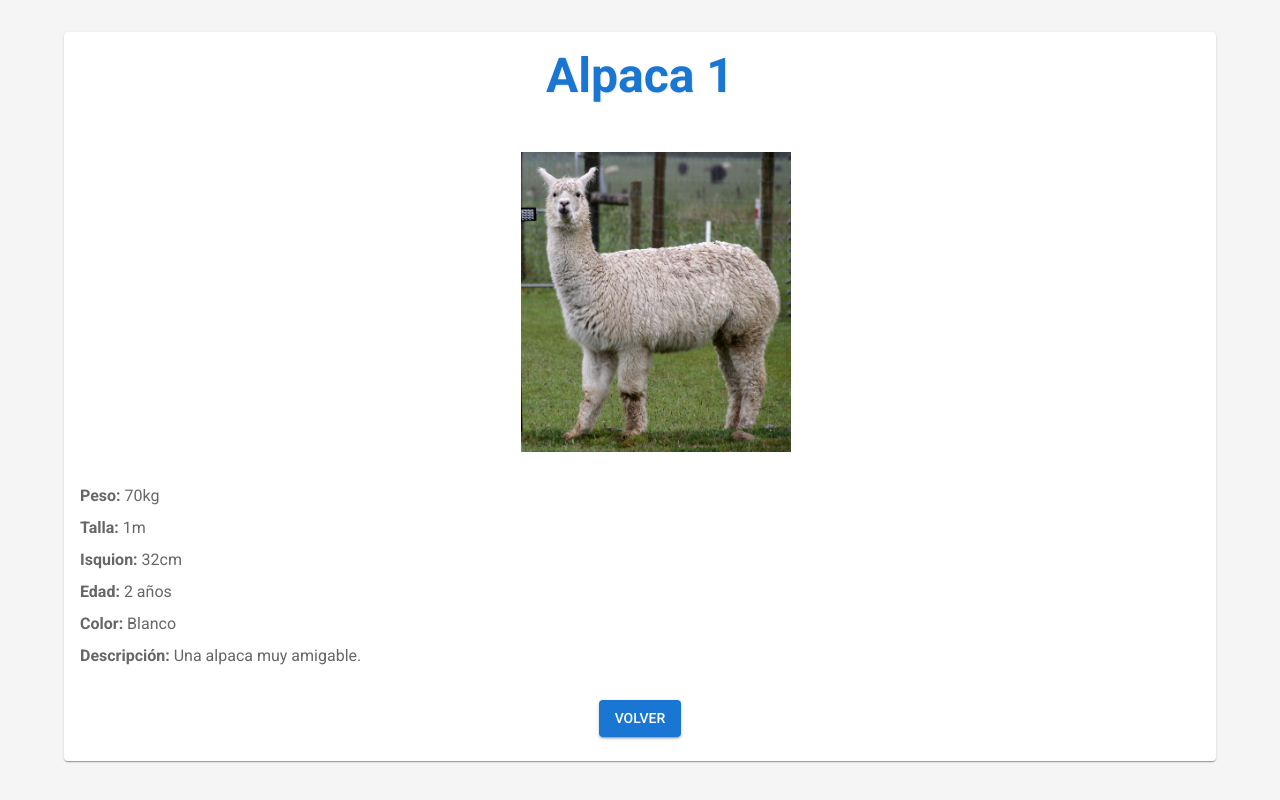
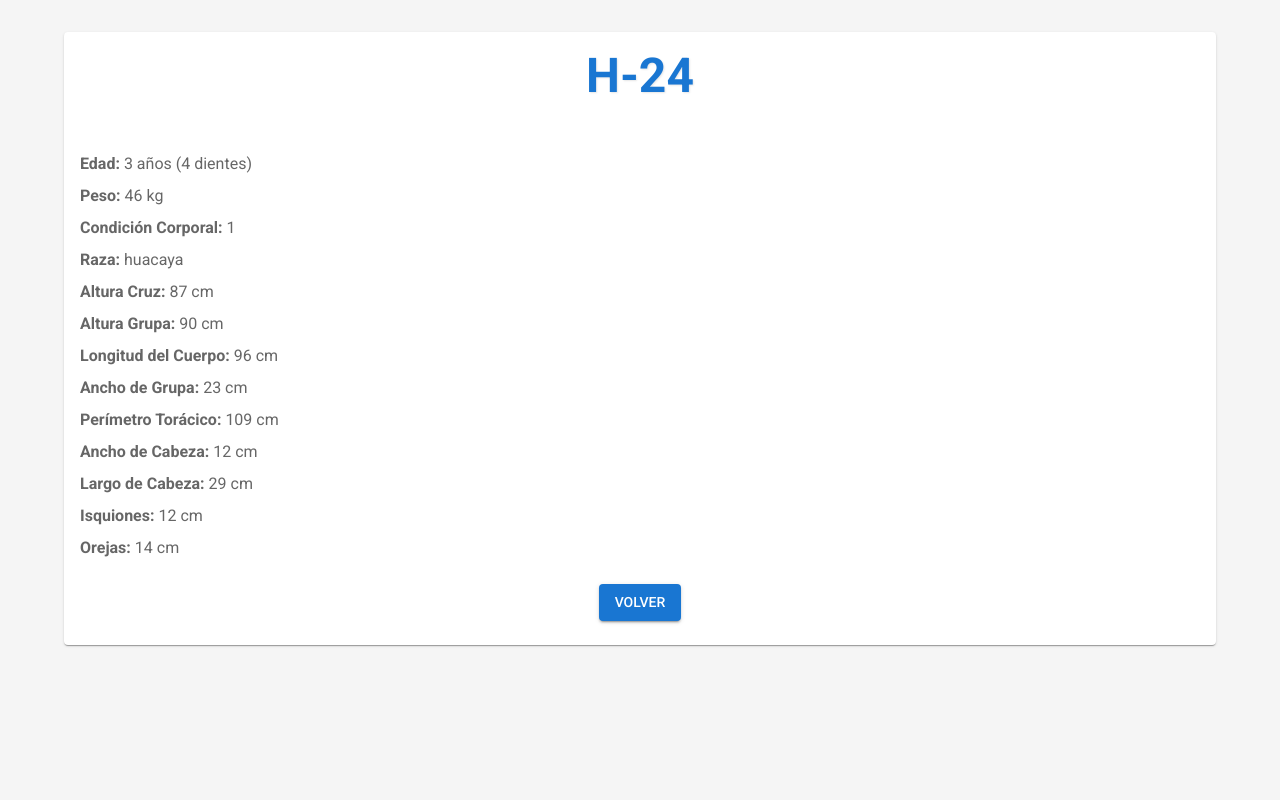
Before and after one commit to slinareslie/alpacas, a React (Create React App) app: page /alpacas/1 in a window 1280 px wide. Built offline with nearby package versions, Linux system fonts and the light colour scheme.

Commit message:
version revisada Milene 1

```diff
--- a/src/components/AlpacaCard.js
+++ b/src/components/AlpacaCard.js
@@ -1,51 +1,22 @@
-import React, { useState, useEffect } from "react";
+import React from "react";
 import { Link } from "react-router-dom";
-import {
-  Card,
-  CardContent,
-  Typography,
-  Button,
-  CardMedia,
-} from "@mui/material";
+import { Card, CardContent, Typography, Button } from "@mui/material";
 
 const AlpacaCard = ({ alpaca }) => {
-  const [imagePath, setImagePath] = useState(null);
-
-  useEffect(() => {
-    import(`../assets/${alpaca.image}`)
-      .then((image) => {
-        setImagePath(image.default);
-      })
-      .catch((error) => {
-        console.error(
-          `Error cargando la imagen desde la ruta: ../assets/${alpaca.image} - ${error.message}`
-        );
-      });
-  }, [alpaca.image]);
-
   return (
     <Card sx={{ maxWidth: 345, margin: 2 }}>
-      {imagePath && (
-        <CardMedia
-          component="img"
-          height="140"
-          image={imagePath}
-          alt={alpaca.name}
-          sx={{ objectFit: "contain" }}
-        />
-      )}
       <CardContent>
         <Typography variant="h5" component="div">
-          {alpaca.name}
+          {alpaca.nro_arete}
         </Typography>
         <Typography variant="body2" color="text.secondary">
-          Peso: {alpaca.weight}
+          Edad: {alpaca.edad}
         </Typography>
         <Typography variant="body2" color="text.secondary">
-          Talla: {alpaca.height}
+          Peso: {alpaca.peso}
         </Typography>
         <Typography variant="body2" color="text.secondary">
-          Isquion: {alpaca.isquion}
+          Condición Corporal: {alpaca.condicion_corporal}
         </Typography>
         <Button
           variant="contained"
--- a/src/pages/AlpacaDetailPage.js
+++ b/src/pages/AlpacaDetailPage.js
@@ -6,7 +6,6 @@ import {
   Typography,
   Card,
   CardContent,
-  CardMedia,
   Button,
   Box,
 } from "@mui/material";
@@ -14,25 +13,10 @@ import {
 const AlpacaDetailPage = () => {
   const { id } = useParams();
   const [alpaca, setAlpaca] = useState(null);
-  const [imagePath, setImagePath] = useState(null);
 
   useEffect(() => {
     getAlpacaById(id).then((data) => setAlpaca(data));
   }, [id]);
-
-  useEffect(() => {
-    if (alpaca) {
-      import(`../assets/${alpaca.image}`)
-        .then((image) => {
-          setImagePath(image.default);
-        })
-        .catch((error) => {
-          console.error(
-            `Error cargando la imagen desde la ruta: ../assets/${alpaca.image} - ${error.message}`
-          );
-        });
-    }
-  }, [alpaca]);
 
   if (!alpaca) {
     return <div>Cargando...</div>;
@@ -52,60 +36,100 @@ const AlpacaDetailPage = () => {
               textShadow: "1px 1px 2px rgba(0, 0, 0, 0.1)",
             }}
           >
-            {alpaca.name}
+            {alpaca.nro_arete}
           </Typography>
         </Box>
-        {imagePath && (
-          <CardMedia
-            component="img"
-            height="300"
-            image={imagePath}
-            alt={alpaca.name}
-            sx={{ objectFit: "contain", margin: "auto", padding: 2 }}
-          />
-        )}
         <CardContent>
           <Typography
             variant="body1"
             color="text.secondary"
             sx={{ marginBottom: 1 }}
           >
-            <strong>Peso:</strong> {alpaca.weight}
+            <strong>Edad:</strong> {alpaca.edad}
           </Typography>
           <Typography
             variant="body1"
             color="text.secondary"
             sx={{ marginBottom: 1 }}
           >
-            <strong>Talla:</strong> {alpaca.height}
+            <strong>Peso:</strong> {alpaca.peso}
           </Typography>
           <Typography
             variant="body1"
             color="text.secondary"
             sx={{ marginBottom: 1 }}
           >
-            <strong>Isquion:</strong> {alpaca.isquion}
+            <strong>Condición Corporal:</strong> {alpaca.condicion_corporal}
           </Typography>
           <Typography
             variant="body1"
             color="text.secondary"
             sx={{ marginBottom: 1 }}
           >
-            <strong>Edad:</strong> {alpaca.age}
+            <strong>Raza:</strong> {alpaca.raza}
           </Typography>
           <Typography
             variant="body1"
             color="text.secondary"
             sx={{ marginBottom: 1 }}
           >
-            <strong>Color:</strong> {alpaca.color}
+            <strong>Altura Cruz:</strong> {alpaca.altura_cruz}
           </Typography>
           <Typography
             variant="body1"
             color="text.secondary"
-            sx={{ marginBottom: 2 }}
+            sx={{ marginBottom: 1 }}
           >
-            <strong>Descripción:</strong> {alpaca.description}
+            <strong>Altura Grupa:</strong> {alpaca.altura_grupa}
+          </Typography>
+          <Typography
+            variant="body1"
+            color="text.secondary"
+            sx={{ marginBottom: 1 }}
+          >
+            <strong>Longitud del Cuerpo:</strong> {alpaca.long_cuerpo}
+          </Typography>
+          <Typography
+            variant="body1"
+            color="text.secondary"
+            sx={{ marginBottom: 1 }}
+          >
+            <strong>Ancho de Grupa:</strong> {alpaca.ancho_grupa}
+          </Typography>
+          <Typography
+            variant="body1"
+            color="text.secondary"
+            sx={{ marginBottom: 1 }}
+          >
+            <strong>Perímetro Torácico:</strong> {alpaca.perimetro_toracico}
+          </Typography>
+          <Typography
+            variant="body1"
+            color="text.secondary"
+            sx={{ marginBottom: 1 }}
+          >
+            <strong>Ancho de Cabeza:</strong> {alpaca.ancho_cabeza}
+          </Typography>
+          <Typography
+            variant="body1"
+            color="text.secondary"
+            sx={{ marginBottom: 1 }}
+          >
+            <strong>Largo de Cabeza:</strong> {alpaca.largo_cabeza}
+          </Typography>
+          <Typography
+            variant="body1"
+            color="text.secondary"
+            sx={{ marginBottom: 1 }}
+          >
+            <strong>Isquiones:</strong> {alpaca.isquiones}
+          </Typography>
+          <Typography
+            variant="body1"
+            color="text.secondary"
+            sx={{ marginBottom: 1 }}
+          >
+            <strong>Orejas:</strong> {alpaca.orejas}
           </Typography>
           <Box sx={{ textAlign: "center" }}>
             <Button
--- a/src/pages/HomePage.js
+++ b/src/pages/HomePage.js
@@ -14,7 +14,7 @@ const HomePage = () => {
   const [alpacas, setAlpacas] = useState([]);
   const [filteredAlpacas, setFilteredAlpacas] = useState([]);
   const [searchTerm, setSearchTerm] = useState("");
-  const [searchField, setSearchField] = useState("name");
+  const [searchField, setSearchField] = useState("nro_arete");
 
   useEffect(() => {
     getAlpacas().then((data) => {
@@ -25,19 +25,9 @@ const HomePage = () => {
 
   useEffect(() => {
     const filtered = alpacas.filter((alpaca) => {
-      if (
-        searchField === "weight" ||
-        searchField === "height" ||
-        searchField === "isquion"
-      ) {
-        return alpaca[searchField]
-          .toLowerCase()
-          .includes(searchTerm.toLowerCase());
-      } else {
-        return alpaca[searchField]
-          .toLowerCase()
-          .includes(searchTerm.toLowerCase());
-      }
+      return alpaca[searchField]
+        .toLowerCase()
+        .includes(searchTerm.toLowerCase());
     });
     setFilteredAlpacas(filtered);
   }, [searchTerm, searchField, alpacas]);
@@ -81,10 +71,10 @@ const HomePage = () => {
           onChange={(e) => setSearchField(e.target.value)}
           sx={{ width: "25%" }}
         >
-          <MenuItem value="name">Nombre</MenuItem>
-          <MenuItem value="weight">Peso</MenuItem>
-          <MenuItem value="height">Talla</MenuItem>
-          <MenuItem value="isquion">Isquion</MenuItem>
+          <MenuItem value="nro_arete">Nro Arete</MenuItem>
+          <MenuItem value="edad">Edad</MenuItem>
+          <MenuItem value="peso">Peso</MenuItem>
+          <MenuItem value="condicion_corporal">Condición Corporal</MenuItem>
         </TextField>
       </Box>
       <Grid container spacing={4}>
--- a/src/services/api.js
+++ b/src/services/api.js
@@ -2,38 +2,72 @@ export const getAlpacas = async () => {
   return [
     {
       id: 1,
-      name: "Alpaca 1",
-      weight: "70kg",
-      height: "1m",
-      isquion: "32cm",
-      age: "2 años",
-      color: "Blanco",
-      description: "Una alpaca muy amigable.",
-      image: "alpaca1.jpg",
+      nro_arete: "H-24",
+      edad: "3 años (4 dientes)",
+      peso: "46 kg",
+      condicion_corporal: "1",
+      raza: "huacaya",
+      altura_cruz: "87 cm",
+      altura_grupa: "90 cm",
+      long_cuerpo: "96 cm",
+      ancho_grupa: "23 cm",
+      perimetro_toracico: "109 cm",
+      ancho_cabeza: "12 cm",
+      largo_cabeza: "29 cm",
+      isquiones: "12 cm",
+      orejas: "14 cm",
     },
     {
       id: 2,
-      name: "Alpaca 2",
-      weight: "75kg",
-      height: "1.1m",
-      isquion: "34cm",
-      age: "3 años",
-      color: "Marrón",
-      description: "Le encanta correr.",
-      image: "alpaca2.jpg",
+      nro_arete: "HC-08",
+      edad: "1 año y medio",
+      peso: "34 kg",
+      condicion_corporal: 2,
+      raza: "huacaya",
+      altura_cruz: "79 cm",
+      altura_grupa: "83 cm",
+      long_cuerpo: "74 cm",
+      ancho_grupa: "23 cm",
+      perimetro_toracico: "78 cm",
+      ancho_cabeza: "14 cm",
+      largo_cabeza: "24 cm",
+      isquiones: "10 cm",
+      orejas: "16 cm",
     },
     {
       id: 3,
-      name: "Alpaca 3",
-      weight: "75kg",
-      height: "1.1m",
-      isquion: "34cm",
-      age: "3 años",
-      color: "Marrón",
-      description: "Le encanta correr.",
-      image: "alpaca3.jpg",
+      nro_arete: "H-09",
+      edad: "4 años",
+      peso: "56 kg",
+      condicion_corporal: 3.5,
+      raza: "huacaya",
+      altura_cruz: "86 cm",
+      altura_grupa: "92 cm",
+      long_cuerpo: "84 cm",
+      ancho_grupa: "25 cm",
+      perimetro_toracico: "101 cm",
+      ancho_cabeza: "13 cm",
+      largo_cabeza: "33 cm",
+      isquiones: "10 cm",
+      orejas: "14 cm",
     },
-    // ...otros especímenes
+    {
+      id: 4,
+      nro_arete: "HS-07",
+      edad: "3 años",
+      peso: "40 kg",
+      condicion_corporal: 3,
+      raza: "huacaya",
+      altura_cruz: "80 cm",
+      altura_grupa: "87 cm",
+      long_cuerpo: "94 cm",
+      ancho_grupa: "24 cm",
+      perimetro_toracico: "96 cm",
+      ancho_cabeza: "12 cm",
+      largo_cabeza: "27 cm",
+      isquiones: "7 cm",
+      orejas: "14 cm",
+    },
   ];
 };
 
```
